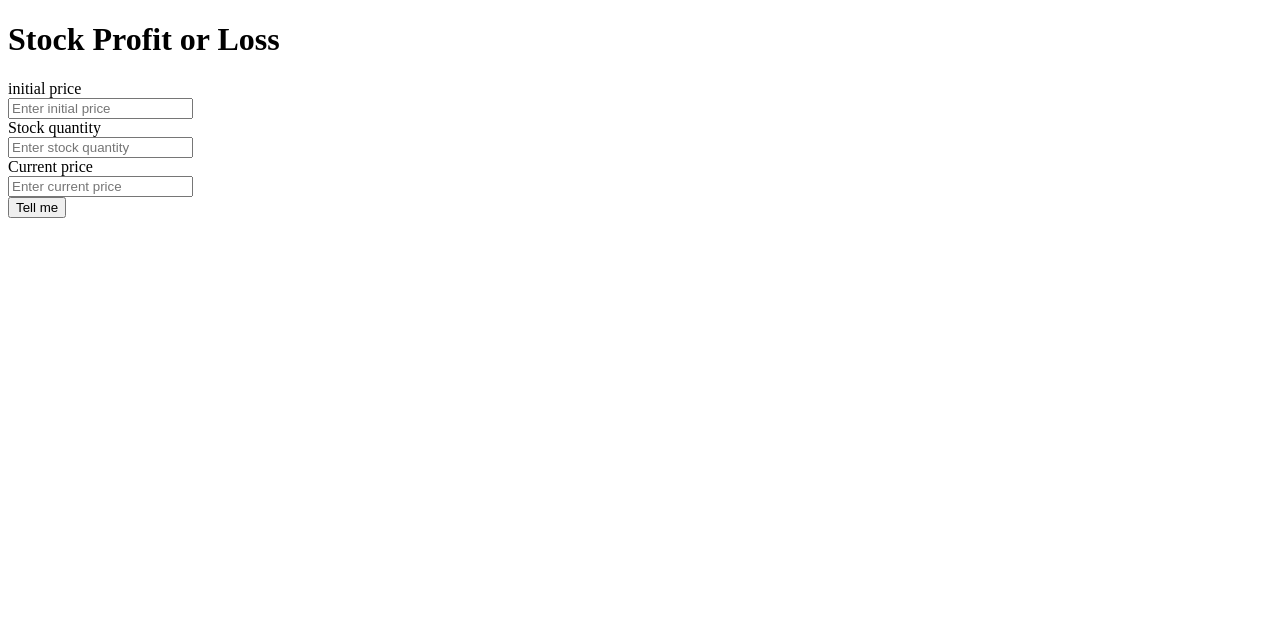
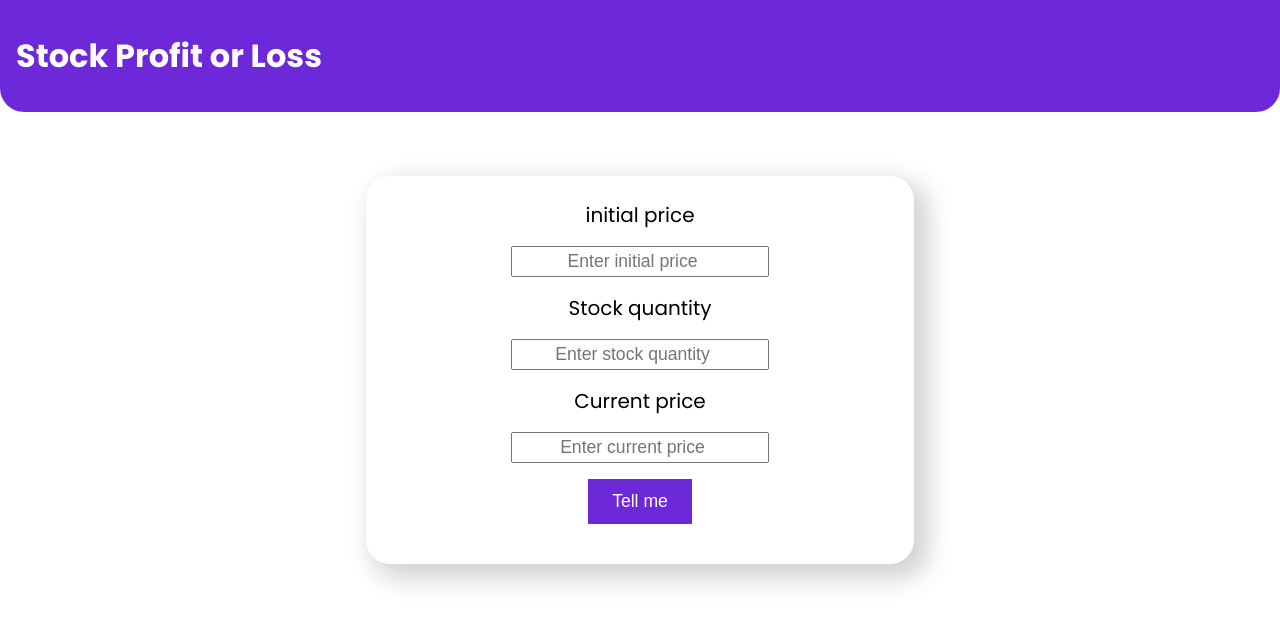
Before and after one commit to OMGATE23/mark-14-profit-loss, a plain HTML site: page index.html in a window 1280 px wide. Drawn offline with Linux system fonts and the light colour scheme.

Commit message:
style: designing

```diff
--- a/app.js
+++ b/app.js
@@ -44,9 +44,9 @@ function calculateProfit(initialPriceNum, currentPriceNum, stockQuantityNum){
 
     profitMade = totalCurrent-totalInitial
 
-    profitPercentage = ((profitMade / totalInitial)* 100)
+    profitPercentage = Math.round(((profitMade / totalInitial)* 100))
 
-    outputDiv.innerText = "Congratulations! you have made  a profit of " + profitMade + " at" + profitPercentage + "%of returns"
+    outputDiv.innerText = "Congratulations! you have made  a profit of " + profitMade + " at " + profitPercentage + "% of returns"
 
 
 }
--- a/index.html
+++ b/index.html
@@ -4,15 +4,22 @@
     <meta charset="UTF-8" />
     <meta http-equiv="X-UA-Compatible" content="IE=edge" />
     <meta name="viewport" content="width=device-width, initial-scale=1.0" />
-    <title>Document</title>
+    <link rel="stylesheet" href="style.css">
+    <title>Profit or Loss</title>
   </head>
   <body>
+    <header>
       <h1>Stock Profit or Loss</h1>
+    </header>
+
     <form id="submit-form">
+
+      <div class  = "main-container">
+
         <label for="initial-price">initial price</label>
         <input
           type="number"
-        id="initial-price"
+          id ="initial-price"
           placeholder="Enter initial price"
           style="display: block"
           required
@@ -21,7 +28,7 @@
         <label for="stock-qty">Stock quantity</label>
         <input
           type="number"
-        id="stock-qty"
+          id ="stock-qty"
           placeholder="Enter stock quantity"
           style="display: block"
           required
@@ -37,8 +44,10 @@
         />
 
         <button type="submit">Tell me</button>
+        <div id="output"></div>
+      </div>
     </form>
-    <div id="output"></div>
+
   </body>
 
   <script src="./app.js"></script>
--- /dev/null
+++ b/style.css
@@ -0,0 +1,81 @@
+@import url('https://fonts.googleapis.com/css2?family=Poppins:wght@300;400;500;600;700;800;900&display=swap');
+
+
+:root {
+    --violet-50: #f5f3ff;
+    --violet-100: #ede9fe;
+    --violet-200: #ddd6fe;
+    --violet-300: #c4b5fd;
+    --violet-400: #a78bfa;
+    --violet-500: #8b5cf6;
+    --violet-600: #7c3aed;
+    --violet-700: #6d28d9;
+    --violet-800: #5b21b6;
+    --violet-900: #4c1d95;
+}
+
+body {
+    padding: 0;
+    border: 0;
+    margin: 0;
+    font-family: 'Poppins', sans-serif;
+}
+
+header {
+    display: flex;
+    align-items: center;
+    justify-content: space-between;
+    padding: 2rem 1rem;
+    color: white;
+    background-color: var(--violet-700);
+    border-bottom-left-radius: 1.5rem;
+    border-bottom-right-radius: 1.5rem;
+    text-align: center;
+}
+
+h1 {
+    margin: 0;
+}
+
+.main-container {
+    max-width: 500px;
+    margin: auto;
+    text-align: center;
+    margin-top: 4rem;
+    padding: 1.5rem;
+    box-shadow: 10px 10px 25px 5px lightgray;
+    border-radius: 1.5rem;
+}
+
+input {
+    margin: 1rem auto 1rem auto;
+    width: 250px;
+    height: 25px;
+    font-size: 1.1rem;
+    text-align: center;
+}
+
+label {
+    font-size: 1.25rem;
+}
+
+button {
+    border: none;
+    padding: 0.75rem 1.5rem;
+    font-size: 1.1rem;
+    color: white;
+    background-color: var(--violet-700);
+    cursor: pointer;
+}
+ button:hover,
+ button:focus {
+    font-weight: 700;
+ }
+
+#output {
+    max-width: 500px;
+    margin: auto;
+    font-size: 1.1rem;
+    text-align: center;
+    padding: 0.5rem;
+}
```
Lines whose indentation alone changed are shown as unchanged.
